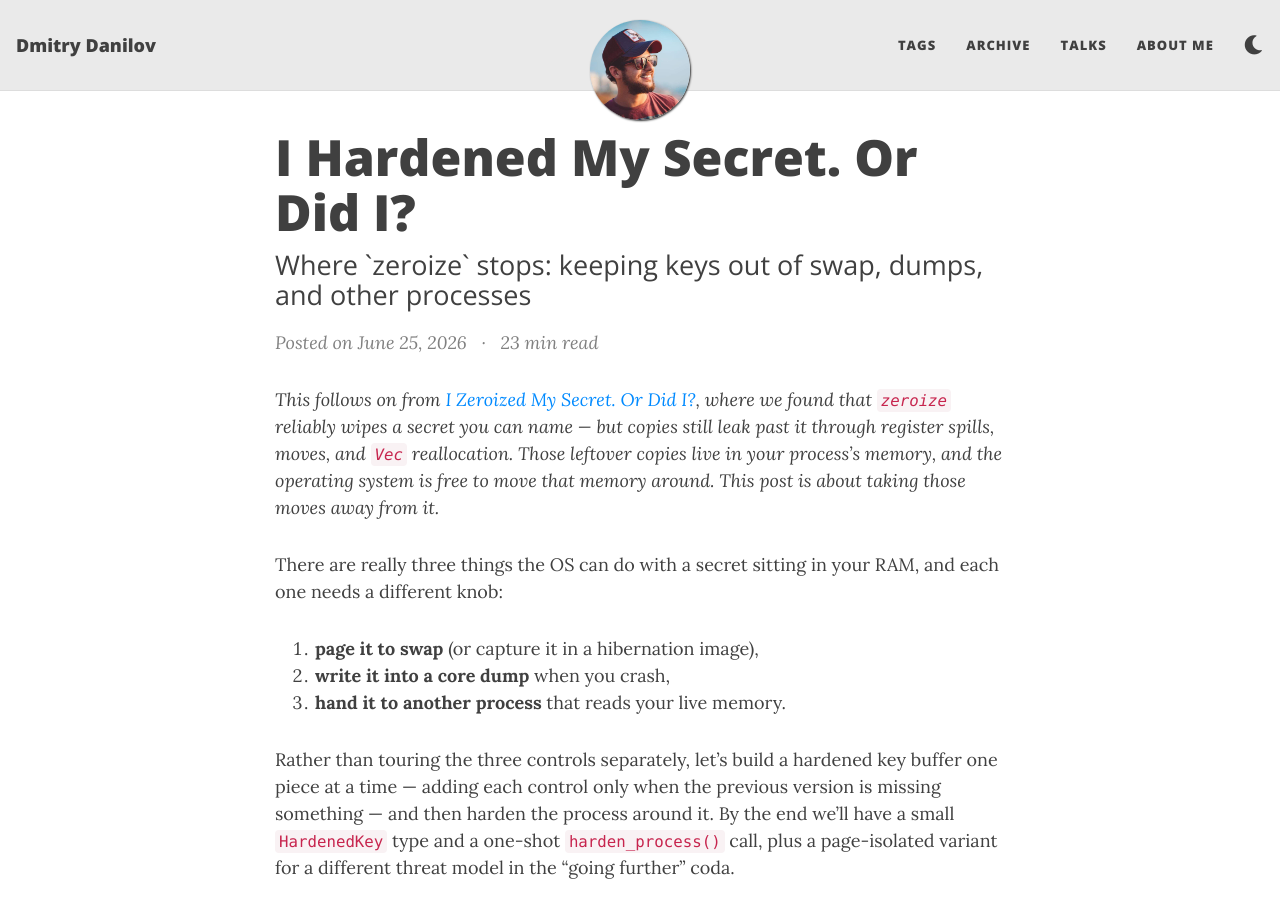
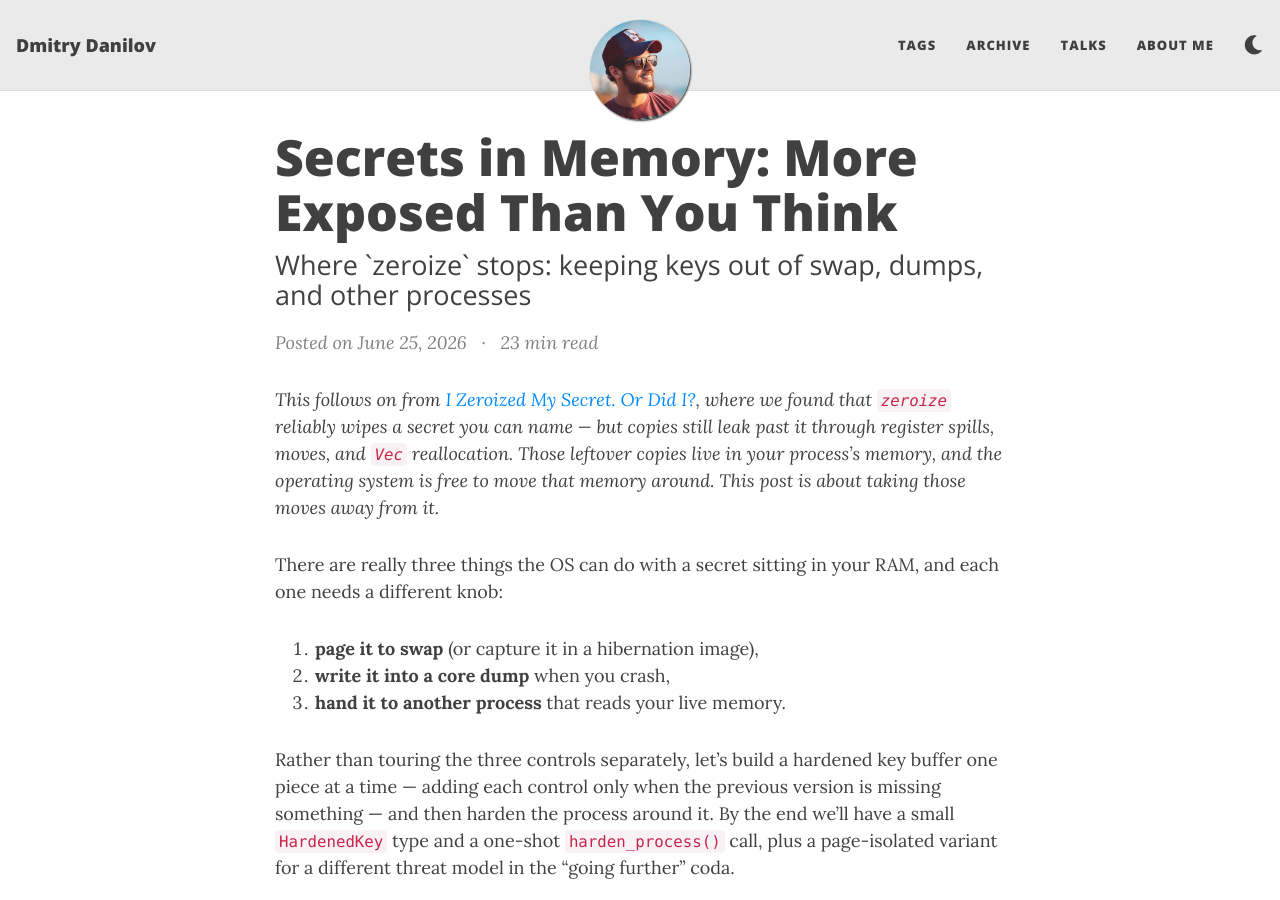
Before and after one commit to f-squirrel/f-squirrel.github.io, a Jekyll site: the page built from _posts/2026-06-25-zeroize-os-hardening.md, in a window 1280 px wide and 900 px high. Built offline with Jekyll 4.4.1, drawn with Linux system fonts in a browser that asks for light colours; nearby versions of some CDN libraries.

Commit message:
post: rename part 2 title to avoid unintended connotation

```diff
--- a/_posts/2026-06-25-zeroize-os-hardening.md
+++ b/_posts/2026-06-25-zeroize-os-hardening.md
@@ -1,5 +1,5 @@
 ---
-title: "I Hardened My Secret. Or Did I?"
+title: "Secrets in Memory: More Exposed Than You Think"
 subtitle: "Where `zeroize` stops: keeping keys out of swap, dumps, and other processes"
 published: true
 permalink: "/zeroize-os-hardening"
```
